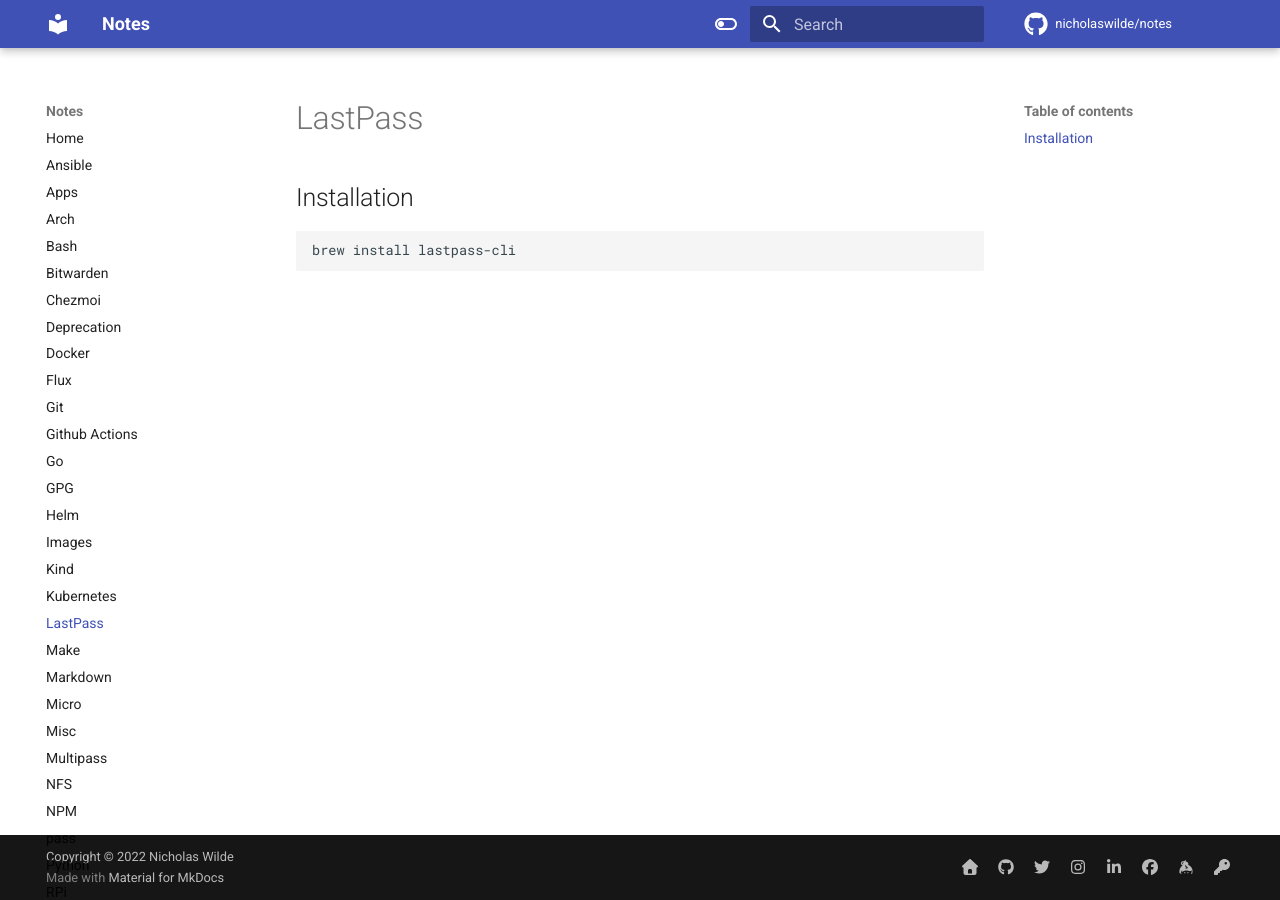
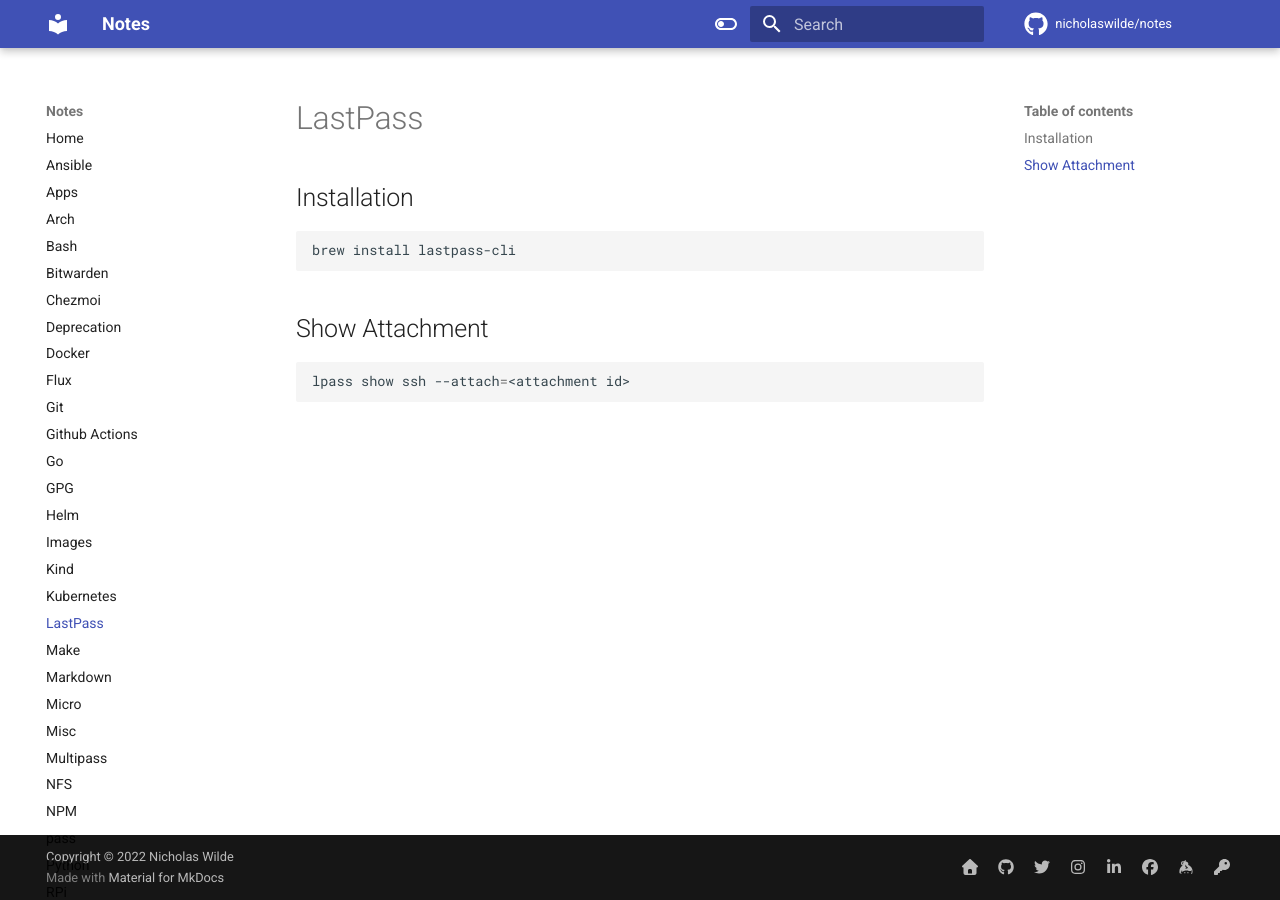
Before and after one commit to nicholaswilde/notes, an MkDocs documentation site: the page built from docs/lastpass.md, in a window 1280 px wide. Built offline with MkDocs 1.6.1 and Material for MkDocs 9.7.7, drawn with Linux system fonts in a browser that asks for light colours; comment, search, counter and statistics services are not loaded.

Commit message:
Add show attachment
Signed-off-by: Nicholas Wilde <ncwilde43@gmail.com>

````diff
--- a/docs/lastpass.md
+++ b/docs/lastpass.md
@@ -5,3 +5,9 @@
 ```bash
 brew install lastpass-cli
 ```
+
+## Show Attachment
+
+```shell
+lpass show ssh --attach=<attachment id>
+```
````
